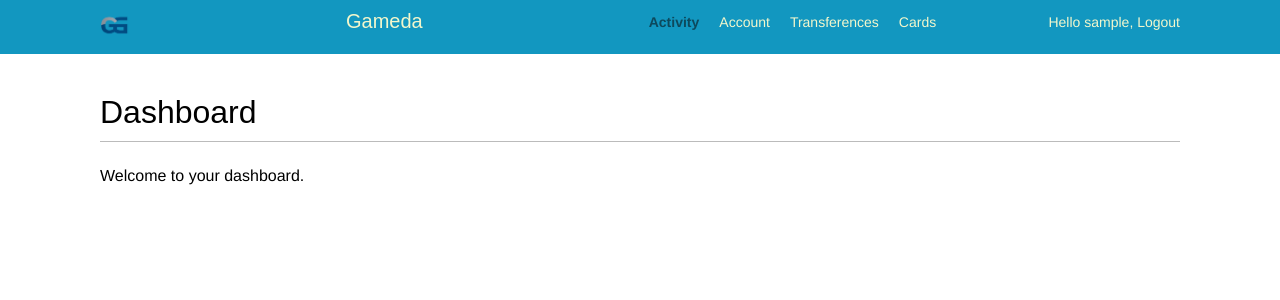
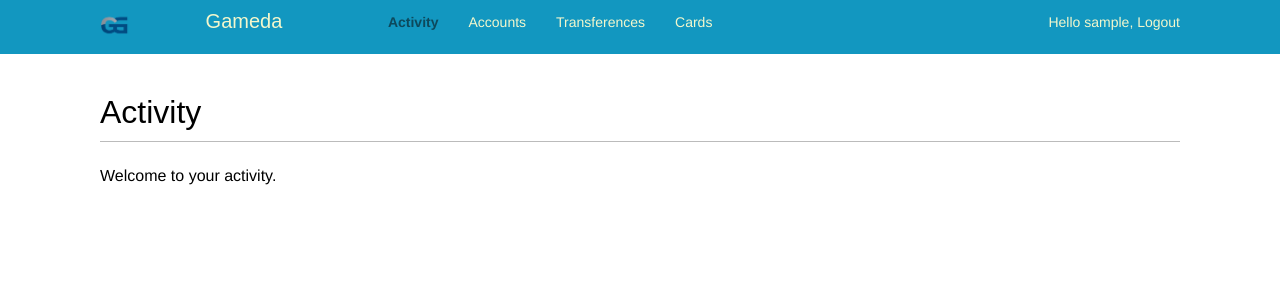
Before and after one commit to TheReported/gameda-bank, a Django app: page /account/activity/ in a window 1280 px wide. Shown: the top 300 px of the page. Run offline with Django 4.2, Linux system fonts and the light colour scheme; the visitor is signed in with stand-in values (Sample User, id 1); some libraries are stand-ins or nearby versions; some web fonts are replaced.

Commit message:
Add modules in requirements and minor changes

```diff
--- a/account/static/css/base.css
+++ b/account/static/css/base.css
@@ -49,7 +49,7 @@ ol {
     float:left;
     color:#f3f7cc;
     font-size:20px;
-    margin-right:20%;
+    margin-right:7%;
 }
 
 #header ul.menu {
@@ -57,10 +57,12 @@ ol {
     float:left;
     margin:0;
     padding:0;
+    margin-left: 10px;
 }
 #header ul.menu li {
     float:left;
     padding:4px 10px;
+    margin-left: 10px;
 }
 
 #header ul.menu li.selected a, #header ul.menu li.selected a:hover {
--- a/account/templates/account/dashboard.html
+++ b/account/templates/account/dashboard.html
@@ -1,6 +1,6 @@
 {% extends "base.html" %}
-{% block title %}Dashboard{% endblock %}
+{% block title %}Activity{% endblock %}
 {% block content %}
-    <h1>Dashboard</h1>
-    <p>Welcome to your dashboard.</p>
+    <h1>Activity</h1>
+    <p>Welcome to your activity.</p>
 {% endblock %}
--- a/account/templates/base.html
+++ b/account/templates/base.html
@@ -15,7 +15,7 @@
                     <a href="{% url "activity" %}">Activity</a>
                 </li>
                 <li {% if section == "images" %}class="selected"{% endif %}>
-                    <a href="#">Account</a>
+                    <a href="#">Accounts</a>
                 </li>
                 <li {% if section == "people" %}class="selected"{% endif %}>
                     <a href="#">Transferences</a>
--- a/requirements.txt
+++ b/requirements.txt
@@ -3,3 +3,5 @@ requests
 prettyconf
 pillow
 easy-thumbnails
+psycopg2-binary
+redis
```
Also changed, not shown: account/models.py (+12 -2 lines).
